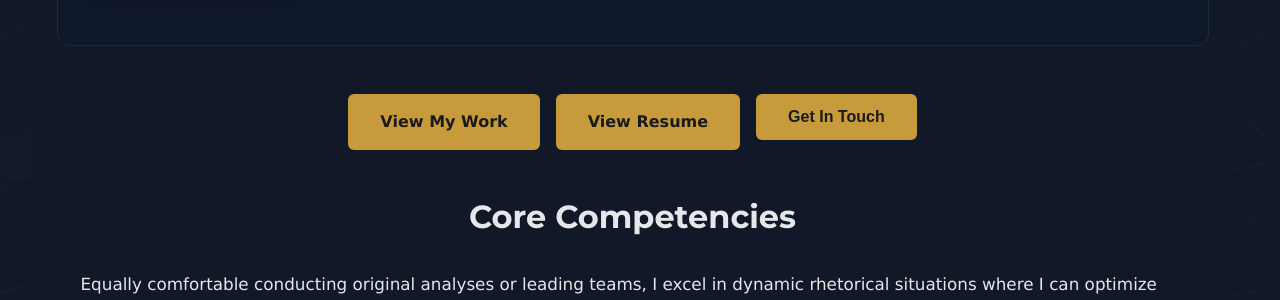
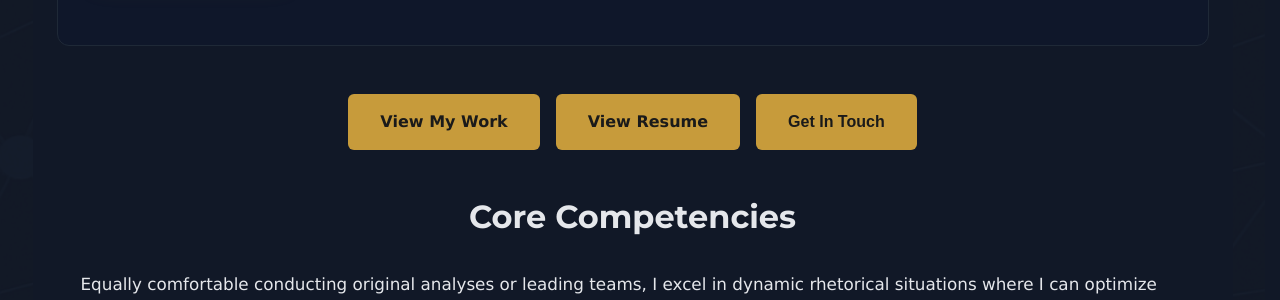
Before and after one commit to Garrett-Ferrara/garrett-ferrara.github.io, a Jekyll site: the page built from index.md, in a window 1280 px wide. Shown: the part 457-757 px from the top of the page. Built offline with Jekyll 4.4.1, drawn with Linux system fonts in a browser that asks for light colours; some web fonts are replaced.

Commit message:
Align Get In Touch button height with other CTA buttons
- Change btn-touch-wrapper to display: inline-flex
- Add align-items: center for proper vertical alignment
- Add height: 100% to btn-touch-label
- Ensures consistent button heights across all CTAs

🤖 Generated with Claude Code

Co-Authored-By: Claude <noreply@anthropic.com>

```diff
--- a/assets/site.css
+++ b/assets/site.css
@@ -705,13 +705,16 @@ strong {
 /* Get In Touch button wrapper */
 .btn-touch-wrapper {
   position: relative;
-  display: inline-block;
+  display: inline-flex;
+  align-items: center;
+  height: auto;
 }
 
 .btn-touch-label {
   position: relative;
   z-index: 2;
   min-width: 140px;
+  height: 100%;
 }
 
 .btn-touch-icons {
```
